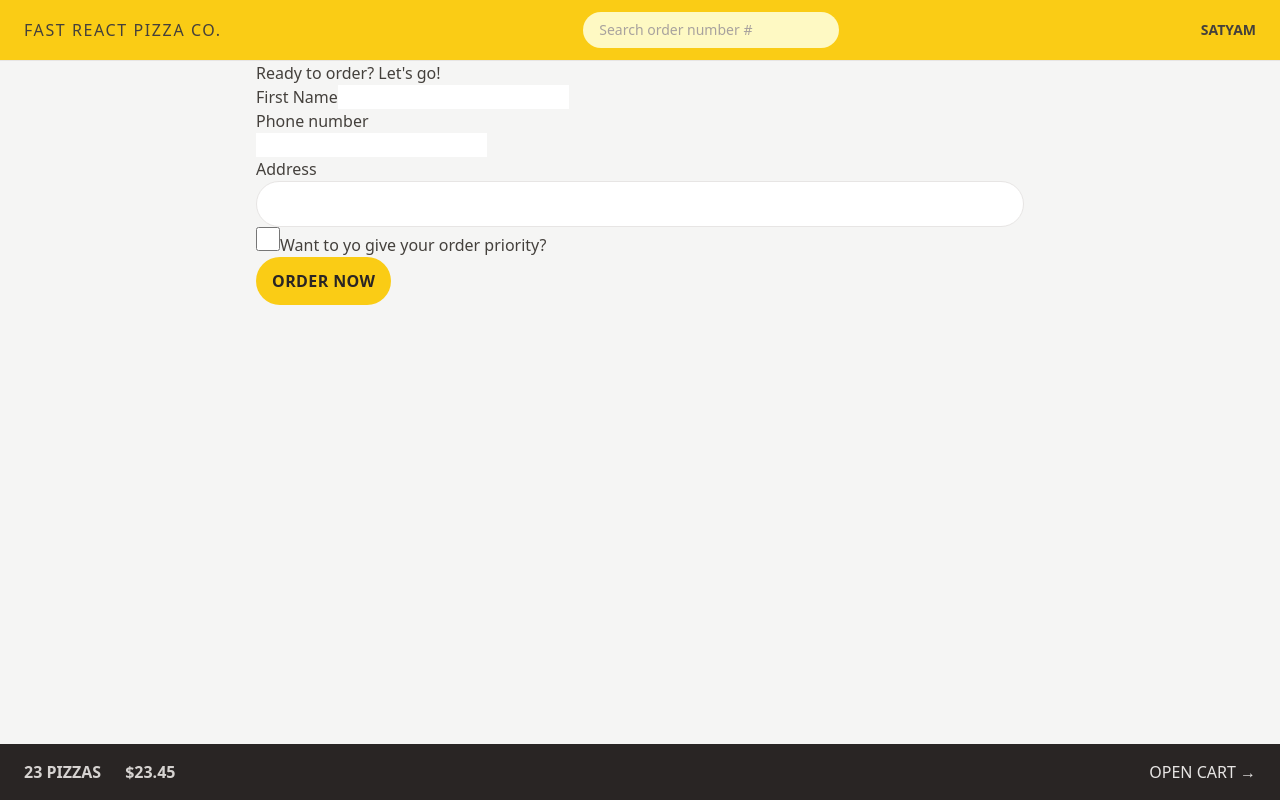
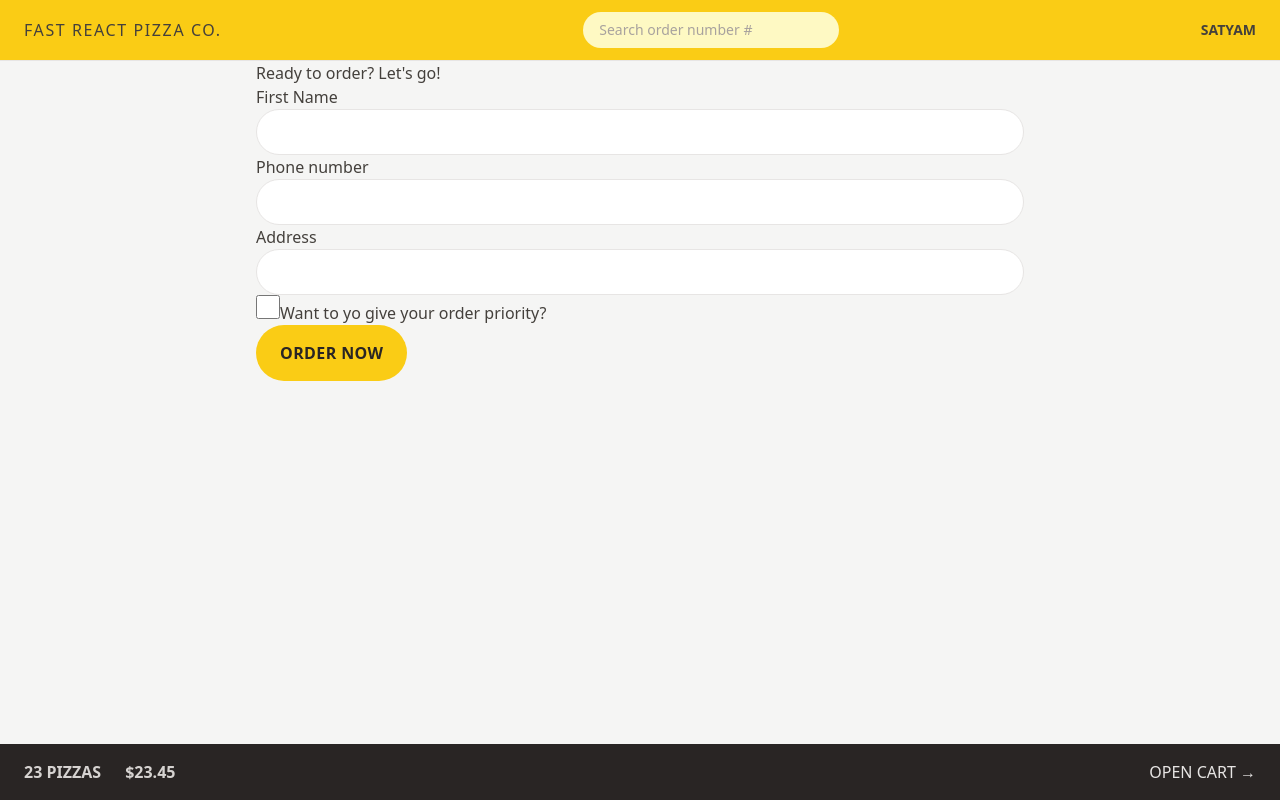
Before and after one commit to satyamkale27/React-advance-pizza, a React (Vite) app: page /order/new in a window 1280 px wide. Built offline with nearby package versions, Linux system fonts and the light colour scheme.

Commit message:
custom button component and custom styles

```diff
--- a/src/features/order/CreateOrder.jsx
+++ b/src/features/order/CreateOrder.jsx
@@ -1,7 +1,7 @@
 import { useState } from "react";
 import { Form, redirect, useActionData, useNavigation } from "react-router-dom";
 import { createOrder } from "../services/apiRestaurant";
-
+import Button from "../../ui/button";
 // https://uibakery.io/regex-library/phone-number
 const isValidPhone = (str) =>
   /^\+?\d{1,4}?[-.\s]?\(?\d{1,3}?\)?[-.\s]?\d{1,4}[-.\s]?\d{1,4}[-.\s]?\d{1,9}$/.test(
@@ -48,13 +48,13 @@
       <Form method="POST" action="/order/new">
         <div>
           <label>First Name</label>
-          <input type="text" name="customer" required />
+          <input className="input" type="text" name="customer" required />
         </div>
 
         <div>
           <label>Phone number</label>
           <div>
-            <input type="tel" name="phone" required />
+            <input className="input" type="tel" name="phone" required />
           </div>
           {formErrors?.phone && <p>{formErrors.phone}</p>}
         </div>
@@ -62,12 +62,7 @@
         <div>
           <label>Address</label>
           <div>
-            <input
-              className="w-full rounded-full border border-stone-200 px-4 py-2 text-sm transition-all duration-300 placeholder:text-stone-400 focus:outline-none focus:ring focus:ring-yellow-400 md:px-6 md:py-3"
-              type="text"
-              name="address"
-              required
-            />
+            <input className="input" type="text" name="address" required />
           </div>
         </div>
 
@@ -85,12 +80,9 @@
 
         <div>
           <input type="hidden" name="cart" value={JSON.stringify(cart)} />
-          <button
-            disabled={isSubmitting}
-            className="inline-block rounded-full bg-yellow-400 px-4 py-3 font-semibold uppercase tracking-wide text-stone-800 transition-colors duration-300 hover:bg-yellow-300 focus:bg-yellow-300 focus:outline-none focus:ring focus:ring-yellow-300 focus:ring-offset-2 disabled:cursor-not-allowed"
-          >
+          <Button disabled={isSubmitting}>
             {isSubmitting ? "Placing order..." : "Order now"}
-          </button>
+          </Button>
         </div>
       </Form>
     </div>
@@ -116,11 +108,11 @@
 
   if (Object.keys(errors).length > 0) return errors;
 
-  // const newOrder = await createOrder(order);
+  const newOrder = await createOrder(order);
 
-  // return redirect(`/order/${newOrder.id}`);
+  return redirect(`/order/${newOrder.id}`);
+
   // redirect used insted of useNavigate() becuase useNavigate() cannot used in function, only used in conponents //
-  return null;
 }
 
 export default CreateOrder;
--- a/src/features/user/CreateUser.jsx
+++ b/src/features/user/CreateUser.jsx
@@ -1,4 +1,5 @@
 import { useState } from "react";
+import Button from "../../ui/button";
 
 function CreateUser() {
   const [username, setUsername] = useState("");
@@ -18,12 +19,12 @@
         placeholder="Your full name"
         value={username}
         onChange={(e) => setUsername(e.target.value)}
-        className="w-72"
+        className="input mb-8 w-72"
       />
 
       {username !== "" && (
         <div>
-          <button>Start ordering</button>
+          <Button>Start ordering</Button>
         </div>
       )}
     </form>
--- a/src/index.css
+++ b/src/index.css
@@ -2,41 +2,48 @@
 @tailwind components;
 @tailwind utilities;
 
-/* body {
-  font-family: system-ui, -apple-system, BlinkMacSystemFont, 'Segoe UI', Roboto,
-    Oxygen, Ubuntu, Cantarell, 'Open Sans', 'Helvetica Neue', sans-serif;
-  background-color: #f7f7f7;
-  color: #444;
+@layer components {
+  .input {
+    @apply w-full rounded-full border border-stone-200 px-4 py-2 text-sm transition-all duration-300 placeholder:text-stone-400 focus:outline-none focus:ring focus:ring-yellow-400 md:px-6 md:py-3;
+  }
 }
-
-.layout {
-  display: grid;
-  grid-template-rows: auto 1fr auto;
-  gap: 32px;
-  height: 100dvh;
-} */
 
 /* https://dev.to/afif/i-made-100-css-loaders-for-your-next-project-4eje */
 .loader {
   width: 45px;
   aspect-ratio: 0.75;
   --c: no-repeat linear-gradient(#333 0 0);
-  background: var(--c) 0% 50%, var(--c) 50% 50%, var(--c) 100% 50%;
+  background:
+    var(--c) 0% 50%,
+    var(--c) 50% 50%,
+    var(--c) 100% 50%;
   background-size: 20% 50%;
   animation: loading 1s infinite linear;
 }
 
 @keyframes loading {
   20% {
-    background-position: 0% 0%, 50% 50%, 100% 50%;
+    background-position:
+      0% 0%,
+      50% 50%,
+      100% 50%;
   }
   40% {
-    background-position: 0% 100%, 50% 0%, 100% 50%;
+    background-position:
+      0% 100%,
+      50% 0%,
+      100% 50%;
   }
   60% {
-    background-position: 0% 50%, 50% 100%, 100% 0%;
+    background-position:
+      0% 50%,
+      50% 100%,
+      100% 0%;
   }
   80% {
-    background-position: 0% 50%, 50% 50%, 100% 100%;
+    background-position:
+      0% 50%,
+      50% 50%,
+      100% 100%;
   }
 }
--- /dev/null
+++ b/src/ui/Button.jsx
@@ -0,0 +1,12 @@
+function Button({ children, disabled }) {
+  return (
+    <button
+      disabled={disabled}
+      className="inline-block rounded-full bg-yellow-400 px-4 py-3 font-semibold uppercase tracking-wide text-stone-800 transition-colors duration-300 hover:bg-yellow-300 focus:bg-yellow-300 focus:outline-none focus:ring focus:ring-yellow-300 focus:ring-offset-2 disabled:cursor-not-allowed sm:px-6 sm:py-4"
+    >
+      {children}
+    </button>
+  );
+}
+
+export default Button;
```
